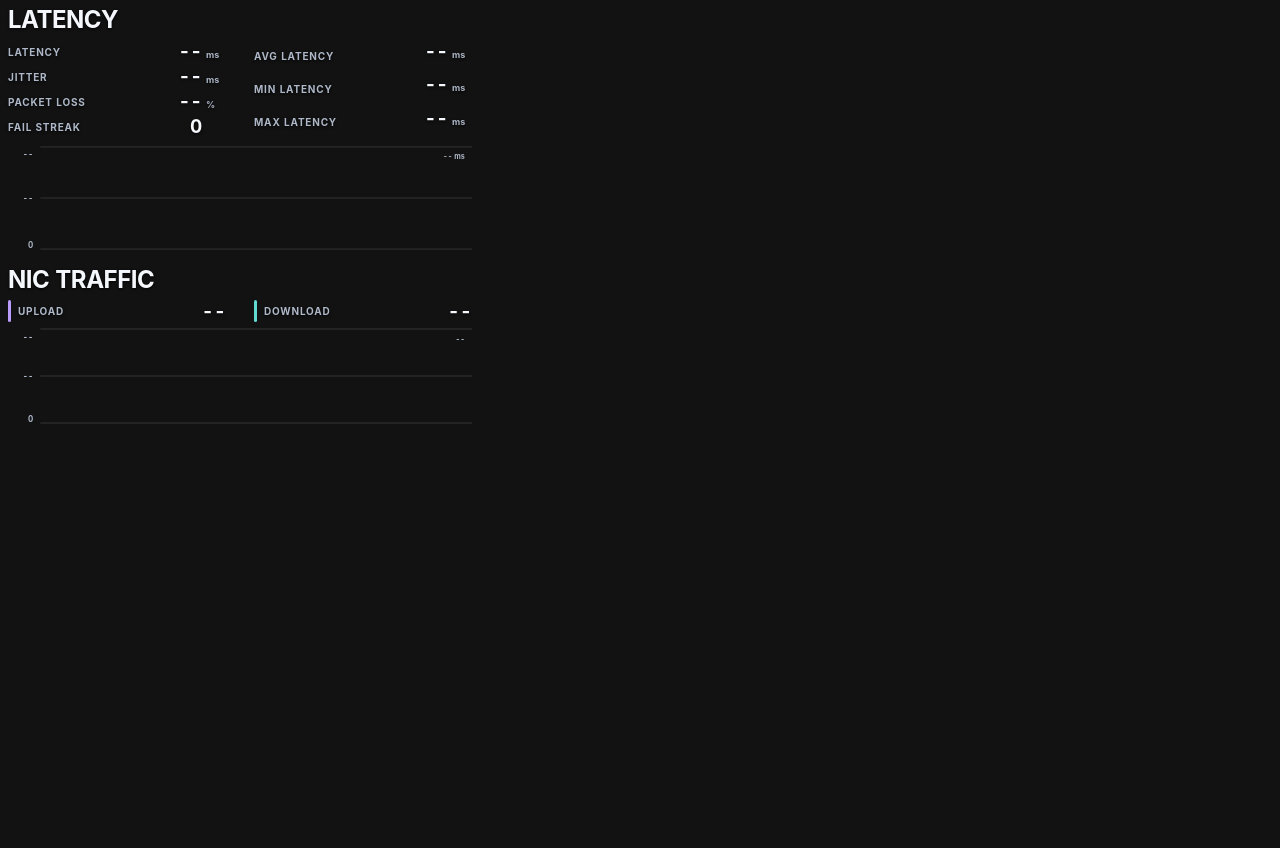
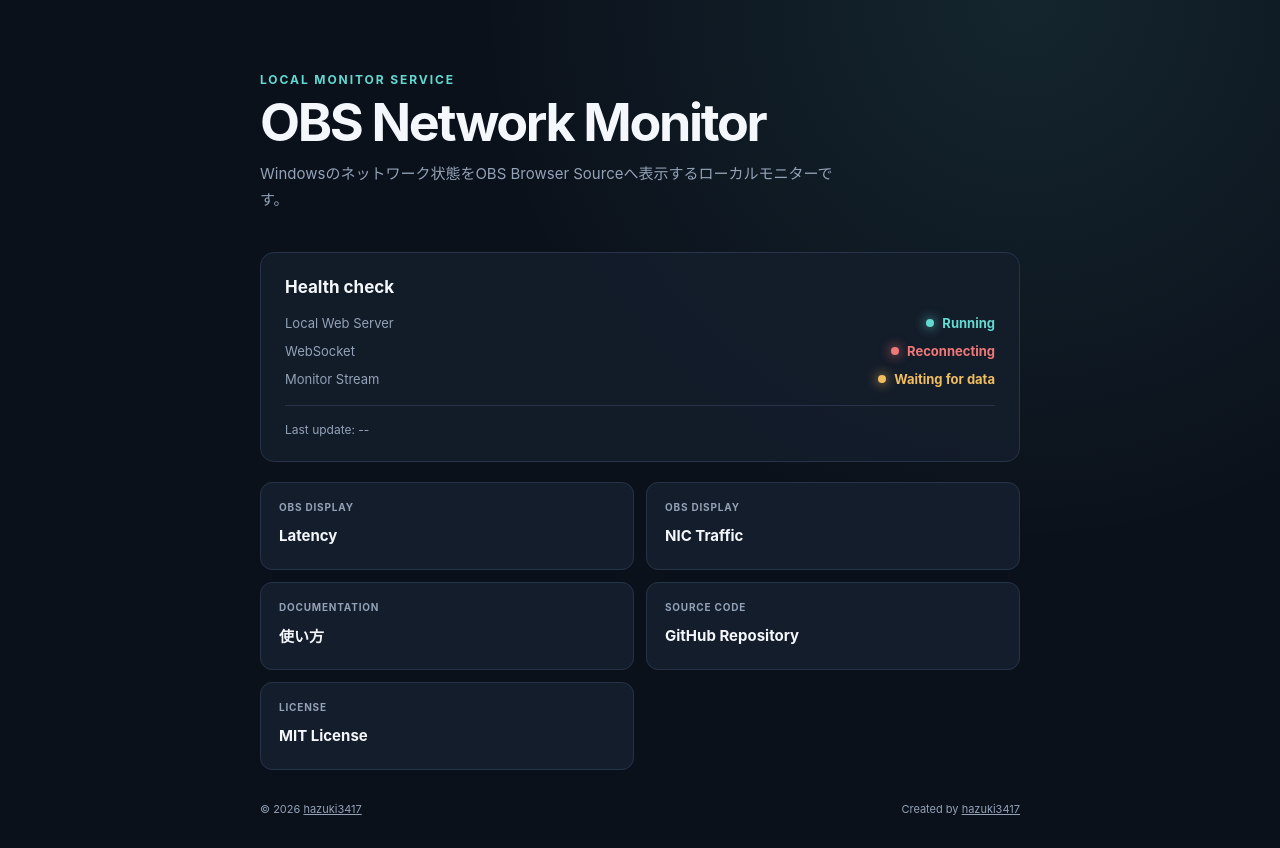
Before and after one commit to hazuki3417/obs-network-monitor, a plain HTML site: page web/index.html in a window 1280 px wide. Before the commit the page ends 800 px from the top, so only its background shows below. Drawn offline with Linux system fonts and the light colour scheme.

Commit message:
feat: ルートを稼働案内ページへ変更
Closes #36

```diff
--- a/web/app.js
+++ b/web/app.js
@@ -1,11 +1,32 @@
-(function startCombinedPage(namespace) {
-  namespace.applyLegacySectionsOption();
-  namespace.applyPartsOption();
-  const sections = document.body.dataset.sections;
-  const renderLatency = sections === 'traffic' ? null : namespace.createLatencyView();
-  const renderTraffic = sections === 'latency' ? null : namespace.createTrafficView();
-  namespace.connect((snapshot) => {
-    renderLatency?.(snapshot);
-    renderTraffic?.(snapshot);
-  });
+(function startHomePage(namespace) {
+  const websocketStatus = document.querySelector('#websocket-status');
+  const streamStatus = document.querySelector('#stream-status');
+  const lastUpdate = document.querySelector('#last-update');
+
+  function setStatus(element, text, state) {
+    element.lastChild.textContent = text;
+    element.className = `status is-${state}`;
+  }
+
+  namespace.connect(
+    (snapshot) => {
+      setStatus(streamStatus, 'Receiving data', 'healthy');
+      const generatedAt = new Date(snapshot.generatedAt);
+      lastUpdate.textContent = Number.isNaN(generatedAt.getTime())
+        ? 'Received now'
+        : generatedAt.toLocaleString('ja-JP');
+    },
+    (state) => {
+      if (state === 'connected') {
+        setStatus(websocketStatus, 'Connected', 'healthy');
+        return;
+      }
+      if (state === 'reconnecting') {
+        setStatus(websocketStatus, 'Reconnecting', 'error');
+        setStatus(streamStatus, 'Waiting for data', 'pending');
+        return;
+      }
+      setStatus(websocketStatus, 'Connecting', 'pending');
+    },
+  );
 }(window.NetworkMonitor));
--- /dev/null
+++ b/web/home.css
@@ -0,0 +1,155 @@
+:root {
+  color-scheme: dark;
+  font-family: Inter, "Segoe UI", system-ui, sans-serif;
+  --background: #0b111b;
+  --surface: #141d2b;
+  --border: #263348;
+  --muted: #93a2b7;
+  --text: #f4f7fb;
+  --accent: #62d9d1;
+  --warning: #f0bd61;
+  --error: #f07878;
+}
+
+* { box-sizing: border-box; }
+
+body {
+  min-width: 320px;
+  min-height: 100vh;
+  margin: 0;
+  background: radial-gradient(circle at 80% 0%, rgba(98, 217, 209, .1), transparent 34rem), var(--background);
+  color: var(--text);
+}
+
+a { color: inherit; }
+
+.home {
+  width: min(760px, calc(100% - 40px));
+  margin: 0 auto;
+  padding: 72px 0 32px;
+}
+
+.eyebrow {
+  margin: 0 0 10px;
+  color: var(--accent);
+  font-size: 12px;
+  font-weight: 750;
+  letter-spacing: .16em;
+}
+
+h1, h2, p { margin-top: 0; }
+
+h1 {
+  margin-bottom: 12px;
+  font-size: clamp(32px, 7vw, 52px);
+  letter-spacing: -.045em;
+  line-height: 1;
+}
+
+.description {
+  max-width: 600px;
+  margin-bottom: 0;
+  color: var(--muted);
+  font-size: 15px;
+  line-height: 1.7;
+}
+
+.health {
+  margin-top: 40px;
+  padding: 24px;
+  border: 1px solid var(--border);
+  border-radius: 14px;
+  background: rgba(20, 29, 43, .88);
+}
+
+h2 { margin-bottom: 18px; font-size: 17px; }
+dl { display: grid; gap: 12px; margin: 0; }
+
+dl > div {
+  display: flex;
+  align-items: center;
+  justify-content: space-between;
+  gap: 24px;
+}
+
+dt { color: var(--muted); font-size: 13px; }
+dd { margin: 0; }
+
+.status {
+  display: inline-flex;
+  align-items: center;
+  gap: 8px;
+  font-size: 13px;
+  font-weight: 700;
+}
+
+.status span {
+  width: 8px;
+  height: 8px;
+  border-radius: 50%;
+  background: currentColor;
+  box-shadow: 0 0 12px currentColor;
+}
+
+.is-healthy { color: var(--accent); }
+.is-pending { color: var(--warning); }
+.is-error { color: var(--error); }
+
+.last-update {
+  margin: 18px 0 0;
+  padding-top: 16px;
+  border-top: 1px solid var(--border);
+  color: var(--muted);
+  font-size: 12px;
+}
+
+.links {
+  display: grid;
+  grid-template-columns: repeat(2, minmax(0, 1fr));
+  gap: 12px;
+  margin-top: 20px;
+}
+
+.links a {
+  display: grid;
+  gap: 6px;
+  min-height: 88px;
+  padding: 18px;
+  border: 1px solid var(--border);
+  border-radius: 12px;
+  background: var(--surface);
+  font-size: 15px;
+  font-weight: 700;
+  text-decoration: none;
+  transition: border-color 120ms ease, transform 120ms ease;
+}
+
+.links a:hover,
+.links a:focus-visible {
+  border-color: var(--accent);
+  transform: translateY(-1px);
+  outline: none;
+}
+
+.links span {
+  color: var(--muted);
+  font-size: 10px;
+  font-weight: 700;
+  letter-spacing: .08em;
+  text-transform: uppercase;
+}
+
+footer {
+  display: flex;
+  justify-content: space-between;
+  gap: 20px;
+  margin-top: 32px;
+  color: var(--muted);
+  font-size: 11px;
+}
+
+@media (max-width: 560px) {
+  .home { width: min(100% - 28px, 760px); padding-top: 40px; }
+  .links { grid-template-columns: 1fr; }
+  footer { flex-direction: column; gap: 8px; }
+}
--- a/web/index.html
+++ b/web/index.html
@@ -4,82 +4,49 @@
   <meta charset="utf-8">
   <meta name="viewport" content="width=device-width,initial-scale=1">
   <title>OBS Network Monitor</title>
-  <link rel="stylesheet" href="/shared/base.css">
+  <link rel="stylesheet" href="/home.css">
 </head>
-<body data-page="combined">
-  <main class="panel" id="monitor-panel">
-    <h2 class="section-title latency-title">LATENCY</h2>
+<body>
+  <main class="home">
+    <header>
+      <p class="eyebrow">LOCAL MONITOR SERVICE</p>
+      <h1>OBS Network Monitor</h1>
+      <p class="description">Windowsのネットワーク状態をOBS Browser Sourceへ表示するローカルモニターです。</p>
+    </header>
 
-    <section class="metrics" id="latency-metrics" aria-label="回線測定値">
-      <div class="metric">
-        <span class="label">LATENCY</span>
-        <strong id="latency">--</strong>
-        <span class="unit">ms</span>
-      </div>
-      <div class="metric">
-        <span class="label">JITTER</span>
-        <strong id="jitter">--</strong>
-        <span class="unit">ms</span>
-      </div>
-      <div class="metric">
-        <span class="label" id="failure-label">PACKET LOSS</span>
-        <strong id="failure-rate">--</strong>
-        <span class="unit">%</span>
-      </div>
-      <div class="metric">
-        <span class="label">FAIL STREAK</span>
-        <strong id="consecutive-failures">0</strong>
-        <span class="unit" aria-hidden="true"></span>
-      </div>
+    <section class="health" aria-labelledby="health-title">
+      <h2 id="health-title">Health check</h2>
+      <dl>
+        <div>
+          <dt>Local Web Server</dt>
+          <dd class="status is-healthy" id="service-status"><span aria-hidden="true"></span>Running</dd>
+        </div>
+        <div>
+          <dt>WebSocket</dt>
+          <dd class="status is-pending" id="websocket-status"><span aria-hidden="true"></span>Connecting</dd>
+        </div>
+        <div>
+          <dt>Monitor Stream</dt>
+          <dd class="status is-pending" id="stream-status"><span aria-hidden="true"></span>Waiting for data</dd>
+        </div>
+      </dl>
+      <p class="last-update">Last update: <time id="last-update">--</time></p>
     </section>
 
-    <section class="latency-summary" id="latency-summary" aria-label="直近60回の遅延統計">
-      <div>
-        <span class="label">AVG LATENCY</span>
-        <strong id="average-latency">--</strong>
-        <span class="unit">ms</span>
-      </div>
-      <div>
-        <span class="label">MIN LATENCY</span>
-        <strong id="minimum-latency">--</strong>
-        <span class="unit">ms</span>
-      </div>
-      <div>
-        <span class="label">MAX LATENCY</span>
-        <strong id="maximum-latency">--</strong>
-        <span class="unit">ms</span>
-      </div>
-    </section>
+    <nav class="links" aria-label="表示とドキュメント">
+      <a href="/latency"><span>OBS display</span>Latency</a>
+      <a href="/traffic"><span>OBS display</span>NIC Traffic</a>
+      <a href="https://github.com/hazuki3417/obs-network-monitor#obsへ追加"><span>Documentation</span>使い方</a>
+      <a href="https://github.com/hazuki3417/obs-network-monitor"><span>Source code</span>GitHub Repository</a>
+      <a href="https://github.com/hazuki3417/obs-network-monitor/blob/develop/LICENSE"><span>License</span>MIT License</a>
+    </nav>
 
-    <section class="chart-card latency-chart-card" id="latency-chart" aria-label="遅延グラフ">
-      <canvas class="chart" id="latency-chart-canvas" width="516" height="112" role="img" aria-label="直近60秒の遅延グラフ"></canvas>
-    </section>
-
-    <h2 class="section-title traffic-title">NIC TRAFFIC</h2>
-
-    <section class="chart-card traffic-card" id="traffic-section" aria-label="NIC通信量">
-      <div class="traffic-current">
-        <div>
-          <span class="traffic-key transmit" aria-hidden="true"></span>
-          <span class="label">UPLOAD</span>
-          <strong id="tx-traffic">--</strong>
-        </div>
-        <div>
-          <span class="traffic-key receive" aria-hidden="true"></span>
-          <span class="label">DOWNLOAD</span>
-          <strong id="rx-traffic">--</strong>
-        </div>
-      </div>
-      <canvas class="chart traffic-chart" id="traffic-chart-canvas" width="516" height="96" role="img" aria-label="直近60秒のNIC送受信速度グラフ"></canvas>
-    </section>
+    <footer>
+      <span>© 2026 <a href="https://github.com/hazuki3417">hazuki3417</a></span>
+      <span>Created by <a href="https://github.com/hazuki3417">hazuki3417</a></span>
+    </footer>
   </main>
-  <script src="/shared/options.js"></script>
-  <script src="/shared/animation.js"></script>
-  <script src="/shared/dom.js"></script>
-  <script src="/shared/chart.js"></script>
   <script src="/shared/websocket.js"></script>
-  <script src="/latency/view.js"></script>
-  <script src="/traffic/view.js"></script>
   <script src="/app.js"></script>
 </body>
 </html>
--- a/web/shared/base.css
+++ b/web/shared/base.css
@@ -43,16 +43,14 @@
   font-variant-numeric: tabular-nums;
 }
 
-body[data-page="latency"] .panel,
-body[data-sections="latency"] .panel {
+body[data-page="latency"] .panel {
   grid-template-areas:
     "latency-title latency-title"
     "latency-current latency-summary"
     "latency-chart latency-chart";
 }
 
-body[data-page="traffic"] .panel,
-body[data-sections="traffic"] .panel {
+body[data-page="traffic"] .panel {
   grid-template-areas:
     "traffic-title traffic-title"
     "traffic traffic";
@@ -204,15 +202,6 @@
   height: 96px;
 }
 
-body[data-sections="latency"] .traffic-title,
-body[data-sections="latency"] .traffic-card,
-body[data-sections="traffic"] .latency-title,
-body[data-sections="traffic"] .metrics,
-body[data-sections="traffic"] .latency-summary,
-body[data-sections="traffic"] .latency-chart-card {
-  display: none;
-}
-
 body[data-parts="values"] .latency-chart-card,
 body[data-parts="values"] .traffic-chart,
 body[data-parts="graph"] .metrics,
--- a/web/shared/options.js
+++ b/web/shared/options.js
@@ -11,8 +11,4 @@
   namespace.applyPartsOption = function applyPartsOption(search = location.search) {
     document.body.dataset.parts = selection(search, 'parts', ['values', 'graph']);
   };
-
-  namespace.applyLegacySectionsOption = function applyLegacySectionsOption(search = location.search) {
-    document.body.dataset.sections = selection(search, 'sections', ['latency', 'traffic']);
-  };
 }(window.NetworkMonitor = window.NetworkMonitor || {}));
--- a/web/shared/websocket.js
+++ b/web/shared/websocket.js
@@ -1,12 +1,15 @@
 (function initializeWebSocket(namespace) {
   const reconnectDelayMS = 2000;
 
-  namespace.connect = function connect(onSnapshot) {
+  namespace.connect = function connect(onSnapshot, onStateChange = () => {}) {
     let reconnectTimer;
 
     function open() {
+      onStateChange('connecting');
       const protocol = location.protocol === 'https:' ? 'wss' : 'ws';
       const socket = new WebSocket(`${protocol}://${location.host}/ws`);
+
+      socket.onopen = () => onStateChange('connected');
 
       socket.onmessage = ({data}) => {
         try {
@@ -18,6 +21,7 @@
 
       socket.onerror = () => socket.close();
       socket.onclose = () => {
+        onStateChange('reconnecting');
         window.clearTimeout(reconnectTimer);
         reconnectTimer = window.setTimeout(open, reconnectDelayMS);
       };
```
Also changed, not shown: docs/network-monitor-mvp.md (+8 -3 lines), docs/releasing.md (+1 -0 lines), docs/windows-mvp-checklist.md (+10 -12 lines), .github/scripts/web-ui-test.js, .github/workflows/quality-gate.yml, .github/workflows/release.yml, README.md, 3 other files.
